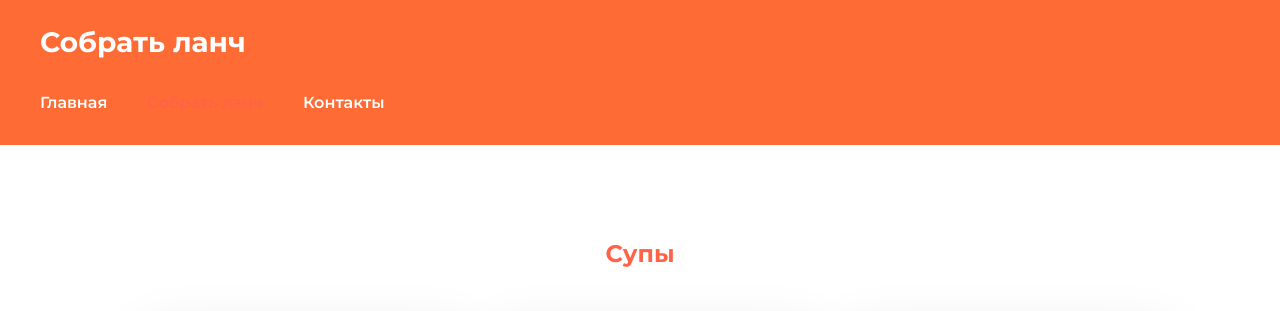
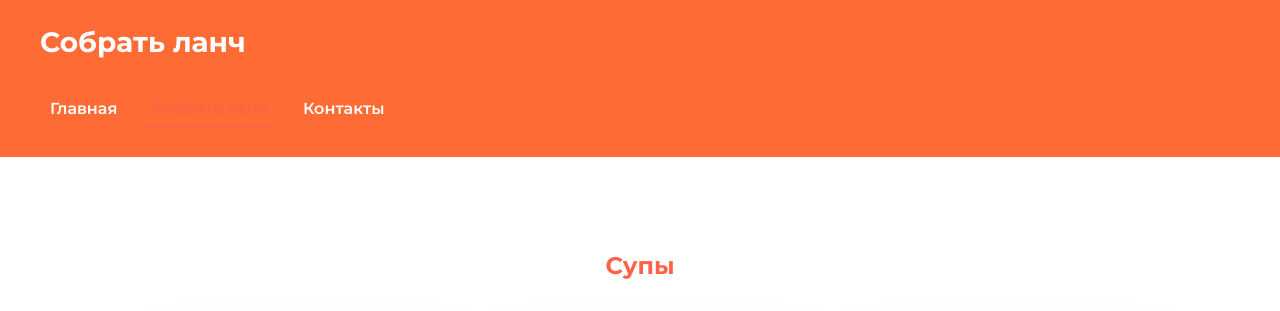
Before and after one commit to fns11111/food-construct, a plain HTML site: page lab2/lunch.html in a window 1280 px wide. Shown: the top 311 px of the page. Drawn offline with Linux system fonts and the light colour scheme.

Commit message:
Update style.css

```diff
--- a/lab2/style.css
+++ b/lab2/style.css
@@ -1,3 +1,32 @@
+/* ===== Фикс для навигации (чтобы ссылки не наезжали) ===== */
+header nav {
+    display: flex;
+    flex-direction: row;
+    flex-wrap: wrap;
+    gap: 20px; /* Отступ между ссылками */
+    justify-content: flex-start;
+    align-items: center;
+    padding: 10px 0;
+}
+
+header nav a {
+    color: white;
+    text-decoration: none;
+    font-size: 16px;
+    font-weight: 600;
+    margin: 0; /* Убираем лишние отступы */
+    padding: 5px 10px;
+    transition: color 0.2s ease;
+}
+
+header nav a:hover {
+    color: #333; /* Цвет при наведении */
+}
+
+header nav a.active {
+    color: tomato; /* Активная ссылка */
+    border-bottom: 2px solid tomato; /* Можно добавить подчеркивание для красоты */
+}
 /* ===== Сетка для блюд ===== */
 .menu-main {
     max-width: 1200px;
```
